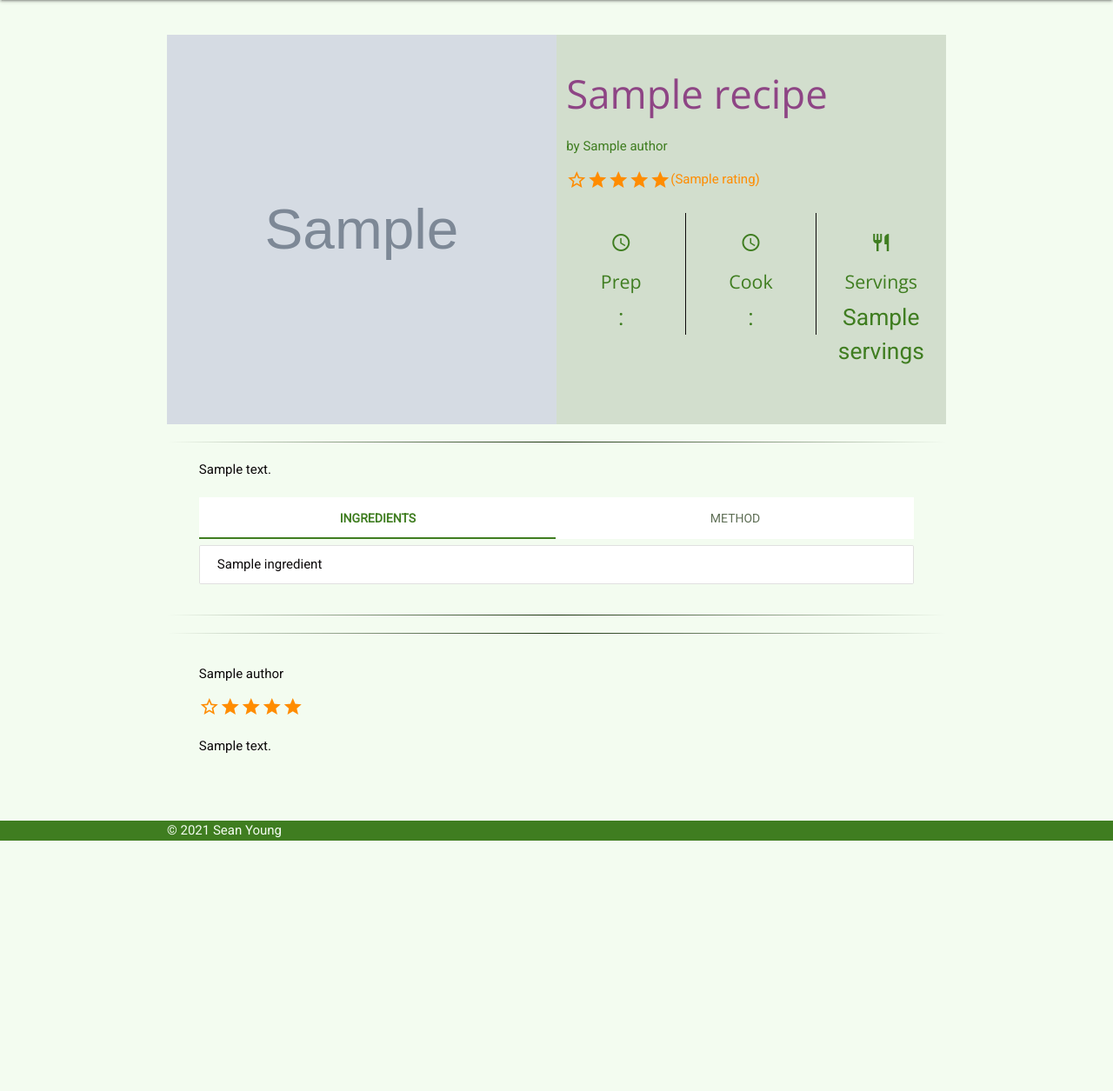
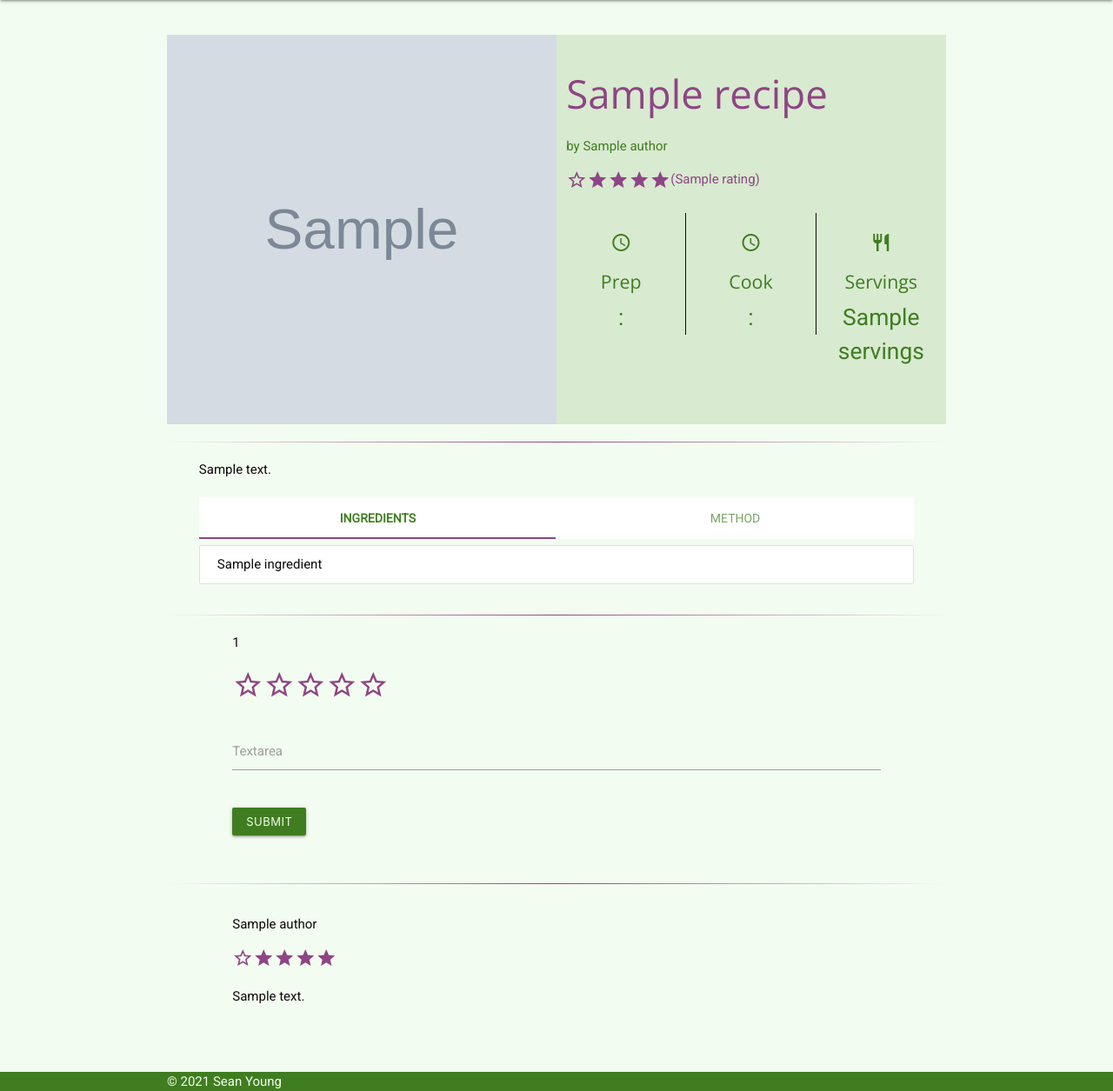
Before and after one commit to seanyoung247/Plum, a Flask app: page /recipe/1 in a window 1280 px wide. Shown: the part 64-1319 px from the top of the page at 87% size. Before the commit the page ends 1031 px from the top, so only its background shows below. Run offline with Flask 2, Linux system fonts and the light colour scheme; the visitor is signed in with stand-in values (Sample User, id 1); grey boxes marked "Sample" are stand-in pictures; a database or web service that is not in the repository returns one stand-in record (values such as "Sample title"); some libraries are stand-ins or nearby versions.

Commit message:
Feat: Adds comment form to recipe page

```diff
--- a/static/css/style.css
+++ b/static/css/style.css
@@ -8,10 +8,10 @@
 
 /*
 Colours:
-  Main Brand Colour (Sap Green)  : #3F7D20
-  Accent Colour (Plum purple)    : #8E4585
-  Background Colour (Honeydew)   : #F3FCF0
-  Main text colour (Rich Black)  : #0D0A0B
+  Main Brand Colour (Sap Green)  : #3F7D20 : rgb(63,125,32)
+  Accent Colour (Plum purple)    : #8E4585 : rgb(142,69,133)
+  Background Colour (Honeydew)   : #F3FCF0 : rgb(243,252,240)
+  Main text colour (Rich Black)  : #0D0A0B : rgb(13,10,11)
 */
 /*
  * Global styles
@@ -45,7 +45,7 @@ h1, h2, h3, h4, h5, h6 {
 hr {
   border: 0;
   height: 1px;
-  background-image: linear-gradient(to right, rgba(25,49,13,0), rgba(25,49,13,1.0), rgba(25,49,13,0));
+  background-image: linear-gradient(to right, rgba(142,69,133,0), rgba(142,69,133,1), rgba(142,69,133,0));
 }
 /*
  * Header and Navigation
@@ -140,7 +140,7 @@ ul.user-dropdown li > a {
  * Recipe page
  */
 .recipe-header {
-  background-color: rgba(25,49,13,0.15);
+  background-color: rgba(63,125,32,0.15);
 }
 .recipe-title {
   color: #8E4585;
@@ -174,12 +174,25 @@ ul.user-dropdown li > a {
 /* Indents content more on larger screens giving the
    header more impact */
 .recipe-content {
-  padding: 0 2vw 0 2vw;
+  padding: 0 2vw;
+}
+.recipe-comments {
+  padding: 0 5vw;
 }
 .recipe-description {}
+.recipe-rating-wrapper .star i {
+  font-size: 3em;
+}
+.recipe-comment-btn {
+  color: #F3FCF0;
+  background-color: #3F7D20;
+}
+.recipe-comment-btn:hover {
+  background-color: #63a344;
+}
 /* Styles materialize tabs */
 .recipe-content .tabs .tab a {
-  color: rgba(25,49,13,0.7);
+  color: rgba(63,125,32,0.7);
 }
 .recipe-content .tabs .tab a:hover {
   font-weight: bold;
@@ -190,10 +203,9 @@ ul.user-dropdown li > a {
   color: #3F7D20;
   font-weight: bold;
   background-color: white;
-/*  background-color: rgba(25,49,13,0.15);*/
 }
 .recipe-content .tabs .indicator {
-  background-color: #3F7D20;
+  background-color: #8E4585;
 }
 /* Removes ordered list numbering so custom numbers can be displayed. */
 ol.collection {
@@ -226,7 +238,7 @@ ol.collection li.collection-item::before {
    recipe. */
 ol.collection li.collection-item:hover,
 ol.collection li.collection-item:target {
-  background-color: rgba(25,49,13,0.15);
+  background-color: rgba(63,125,32,0.15);
 }
 ol.collection li.collection-item:target::before
 {
@@ -236,6 +248,7 @@ ol.collection li.collection-item:target::before
 /*
 * Star rating element
 */
+/* Makes the star rating horizontal */
 .star-rating,
 .star-rating-ctl {
   display: inline-block;
@@ -243,16 +256,20 @@ ol.collection li.collection-item:target::before
   margin: 0;
   padding: 0;
 }
-.star i {
-  color: darkorange;
-}
 .star-rating > .rating-text,
 .star-rating > .star {
   float: left;
   white-space: nowrap;
 }
+/* In order for CSS hover and checked styles to apply to the correct stars
+   the order has to be visually reversed as the ~ sibling selector only works
+   forwards, but we need it to work backwards. */
 .star-rating-ctl > .star {
   float: right;
+}
+.star i,
+.rating-text {
+  color: #8E4585;
 }
 .star-rating > .star.off i::after,
 .star-rating-ctl > .star i::after {
--- a/templates/recipe.html
+++ b/templates/recipe.html
@@ -1,5 +1,6 @@
 {% extends "base.html" %}
-{% from "star-rating.html" import generate_star_rating_display %}
+{% from "star-rating.html" import generate_star_rating_display,
+                                  generate_star_rating_control %}
 
 {% block content %}
   <div class="container vpad">
@@ -94,14 +95,43 @@
     <hr class="row recipe-divider">
 
     {# USER COMMENT FORM #}
-      {# User comment form #}
+    <div class="row recipe-comments">
+      <form class="col s12 recipe-comment-form" method="POST" action="">
+        <input id="recipeId" name="recipeId" type="hidden" value="{{ recipe._id }}">
+
+        <div class="row">
+          <span class="col s12">{{ session.user }}</span>
+        </div>
+
+        <div class="row">
+          <div class="col s12 recipe-rating-wrapper">
+            {{ generate_star_rating_control(recipe._id) }}
+          </div>
+        </div>
+
+        <div class="row">
+          <div class="input-field col s12">
+            <textarea id="textarea1" class="materialize-textarea"></textarea>
+            <label for="textarea1">Textarea</label>
+          </div>
+        </div>
+
+        <div class="row">
+          <div class="col s12">
+            <button type="submit" name="button" class="btn-small recipe-comment-btn">
+              Submit
+            </button>
+          </div>
+        </div>
+      </form>
+    </div>
     {# END USER COMMENT FORM #}
 
     <hr class="row recipe-divider">
 
     {# COMMENTS #}
     {% for comment in recipe.comments %}
-      <div class="row recipe-content">
+      <div class="row recipe-comments">
         <div class="col s12">
           <p>{{ comment.author.name }}</p>
           <span>{{ generate_star_rating_display(comment.rating, false) }}</span>
```
